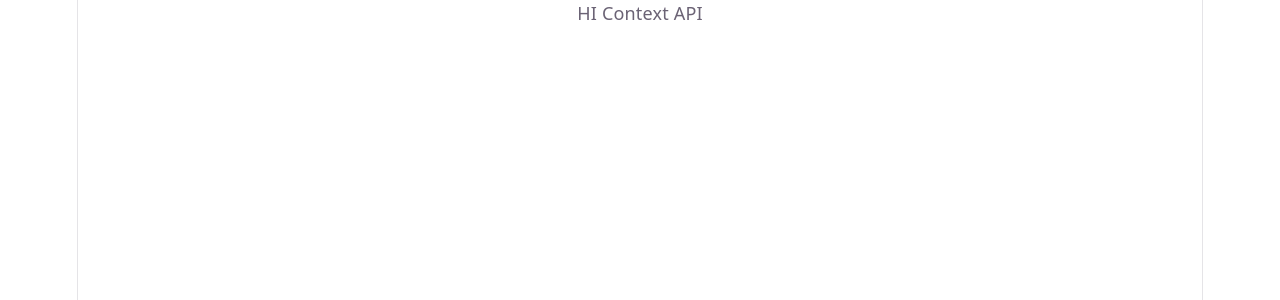
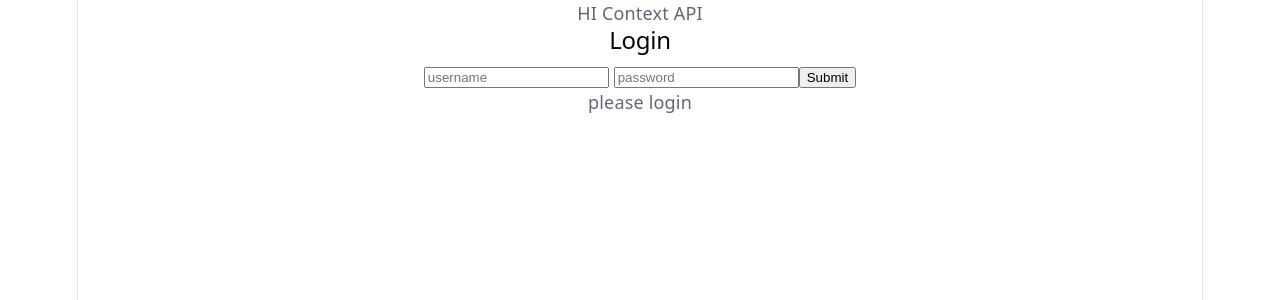
Before and after one commit to Dhakal29/ReactBasicPractice, a React (Vite) app in the folder contextapi/: page / in a window 1280 px wide. Shown: the top 300 px of the page. Built offline with nearby package versions, Linux system fonts and the light colour scheme.

Commit message:
login,profile added to app

```diff
--- a/contextapi/src/App.jsx
+++ b/contextapi/src/App.jsx
@@ -1,12 +1,15 @@
 
 import './App.css'
 import UserContextProvider from './context/UserContextProvider'
-
+import Profile from './components/Profile'
+import Login from './components/Login'
 function App() {
 
   return (
     <UserContextProvider>
       <div>HI Context API</div>
+      <Login />
+      <Profile />
     </UserContextProvider>
   )
 }
```
